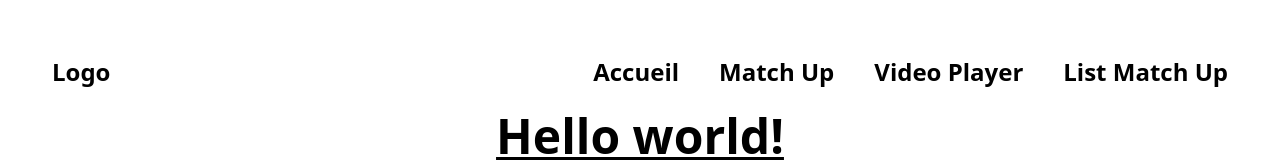
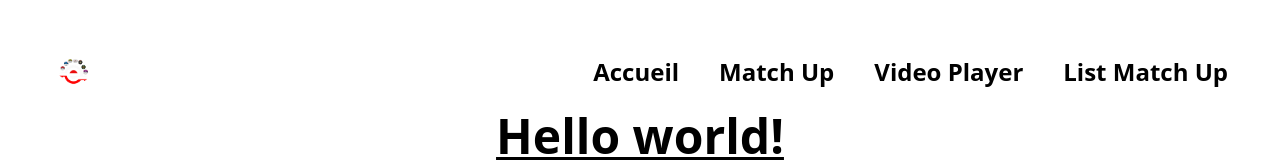
Before and after one commit to Elfamozoo/SSBU-Matchup, a React (Vite) app: page / in a window 1280 px wide. Shown: the top 160 px of the page. Built offline with nearby package versions, Linux system fonts and the light colour scheme.

Commit message:
Ajout logo temporaire

```diff
--- a/src/components/Navbar/Navbar.tsx
+++ b/src/components/Navbar/Navbar.tsx
@@ -7,7 +7,7 @@ const Navbar = () => {
     return (
         <div className="flex container w-full mx-auto justify-between items-center font-bold text-2xl px-5 py-6">
             <Link to="/">
-                <h1 className="h-3.5rem flex items-center text-center">Logo</h1>
+                <img className="block h-8 w-auto" src={`../../src/assets/logo.png`}></img>
             </Link>
             <nav className="hidden md:flex space-x-10 items-center">
                 {routes.map((route) => {
```
Also changed, not shown: src/assets/logo.png (added).
